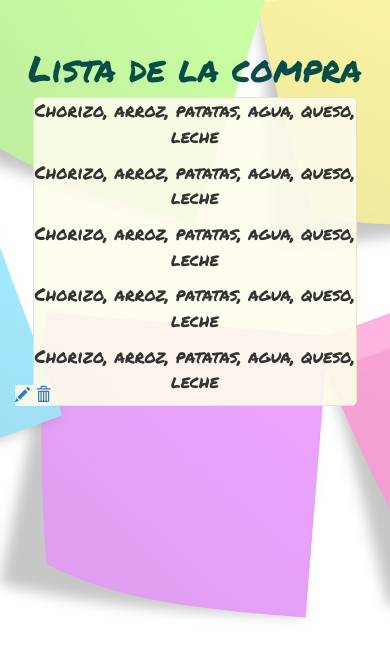
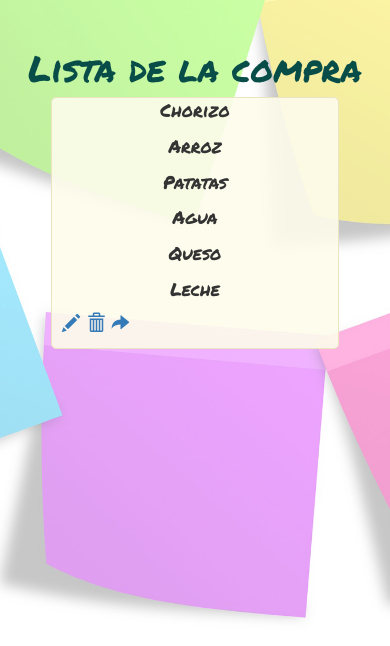
Before and after one commit to PsyanideX/TSW, a PHP site: page /ver_nota.html in a window 390 px wide. Shown: the part 162-808 px from the top of the page. Run offline with PHP 8.4, Linux system fonts and the light colour scheme.

Commit message:
Add files via upload

```diff
--- a/style.css
+++ b/style.css
@@ -269,7 +206,7 @@ html, body{
   border-radius: 5px;
   font-size: 18px;
   background-color: rgba(253, 252, 236, 0.9);
-  width: 90%;
+  width: 40%;
   margin-left: auto;
   margin-right: auto;
 }
@@ -278,3 +215,93 @@ html, body{
   text-align: center;
   margin-top: 2%;
 }
+
+#ver-nota-entera{
+  background-color: rgba(253, 252, 236, 0);
+  text-align: left;
+  margin: 10px;
+}
+
+/**********************************@media*************************************/
+
+
+@media screen and (max-width:1000px) {
+  #login h1 {
+    font-size: 40px;
+    padding-top: 20px;
+  }
+
+  #login .form-group {
+      width: 40%;
+  }
+
+  #contenedornotaint{
+    width: 60%;
+  }
+}
+
+@media screen and (max-width:685px) {
+  #login h1 {
+    font-size: 40px;
+    padding-top: 20px;
+  }
+  #login .form-group {
+      width: 40%;
+  }
+
+  #contenedornotaint{
+    width: 60%;
+  }
+}
+@media screen and (max-width:570px) {
+  #login h1 {
+    padding-top: 35px;
+  }
+
+  #login .form-group {
+      width: 50%;
+  }
+
+  .btn-login{
+        padding: 5px;
+  }
+
+  #contenedornotaint{
+    width: 60%;
+  }
+
+}
+
+@media screen and (max-width:400px) {
+  #login h1 {
+    font-size: 22px;
+    padding-top: 55px;
+  }
+
+  .btn-login{
+    height: 30px;
+    font-size: 13px;
+    padding: 5px;
+  }
+
+  #crear-nota{
+    padding-left:10px;
+  }
+
+  #body-login{
+    background-image: url("postit-group-transp.png");
+    background-repeat: no-repeat;
+    background-size: cover;
+    background-position: top center;
+    max-width: 100%;
+    height: auto;
+  }
+
+  #login .form-group {
+      width: 90%;
+  }
+
+  #contenedornotaint{
+    width: 80%;
+  }
+}
--- a/ver_nota.html
+++ b/ver_nota.html
@@ -27,20 +27,18 @@
         <h1 class="colorCabecera">Lista de la compra</h1>
 
         <div class="scrollbar" id="contenedornotaint">
-            <p>Chorizo, arroz, patatas, agua, queso, leche</p>
-            <p>Chorizo, arroz, patatas, agua, queso, leche</p>
-            <p>Chorizo, arroz, patatas, agua, queso, leche</p>
-            <p>Chorizo, arroz, patatas, agua, queso, leche</p>
-            <p>Chorizo, arroz, patatas, agua, queso, leche</p>
+            <p>Chorizo</p>
+            <p>Arroz</p>
+            <p>Patatas</p>
+            <p>Agua</p>
+            <p>Queso</p>
+            <p>Leche</p>
+            <div id="ver-nota-entera">
+              <a href="#editarnota" class="glyphicon glyphicon-pencil" title="Editar nota"></a>
+              <a href="#eliminarnota" class="glyphicon glyphicon-trash" title="Eliminar nota"></a>
+              <a href="#compartirnota" class="glyphicon glyphicon-share-alt" title="Compartir nota"></a>
+            </div>
         </div>
-
-          <div class="ver-nota">
-            <a href="#vernota" class="glyphicon glyphicon-pencil" title="Editar nota"></a>
-            <a href="#vernota" class="glyphicon glyphicon-trash" title="Eliminar nota"></a>
-          </div>
-        </div>
-
-
       </div>
     </div>
 
```
Also changed, not shown: other parts of style.css (+0 -63 lines).
